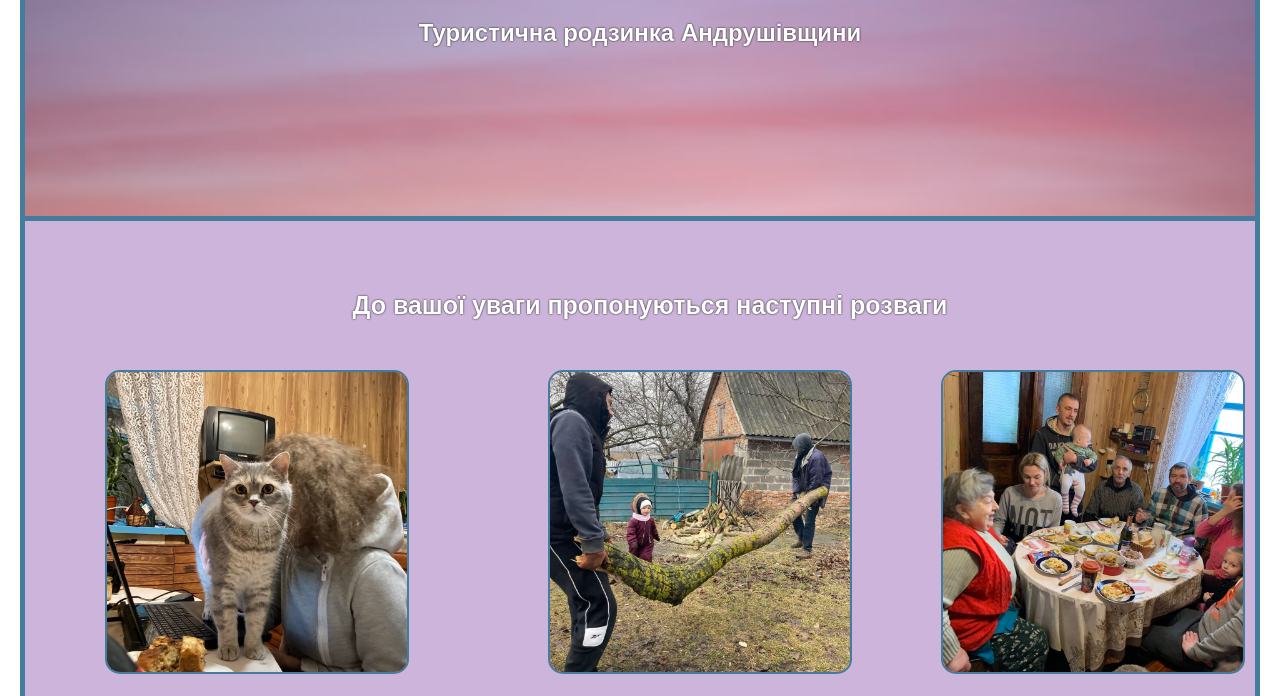
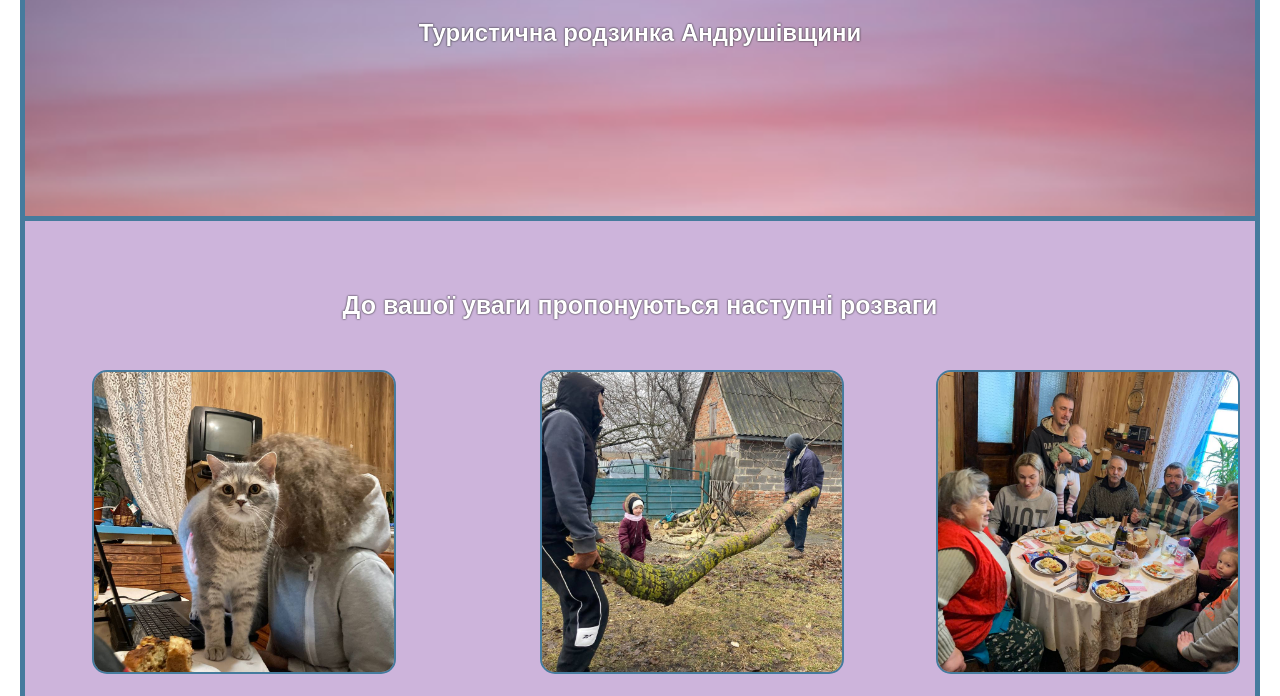
Before and after one commit to springdmitry/cooler_tarasivka, a website built with Vite: page index.html in a window 1280 px wide. Shown: the part 236-932 px from the top of the page. Built offline with nearby package versions, Linux system fonts and the light colour scheme.

Commit message:
Update styles.css

```diff
--- a/styles.css
+++ b/styles.css
@@ -31,7 +31,7 @@ body {
 #midl {
     border-top: 5px solid #457B9D;
     border-bottom: 5px solid #457B9D;
-    padding: 40px 0 0 20px;
+    padding: 40px 5px 20px;
     background: linear-gradient(#cdb4db 40%, #ffbe0b, #5a189a);
 
 
```
